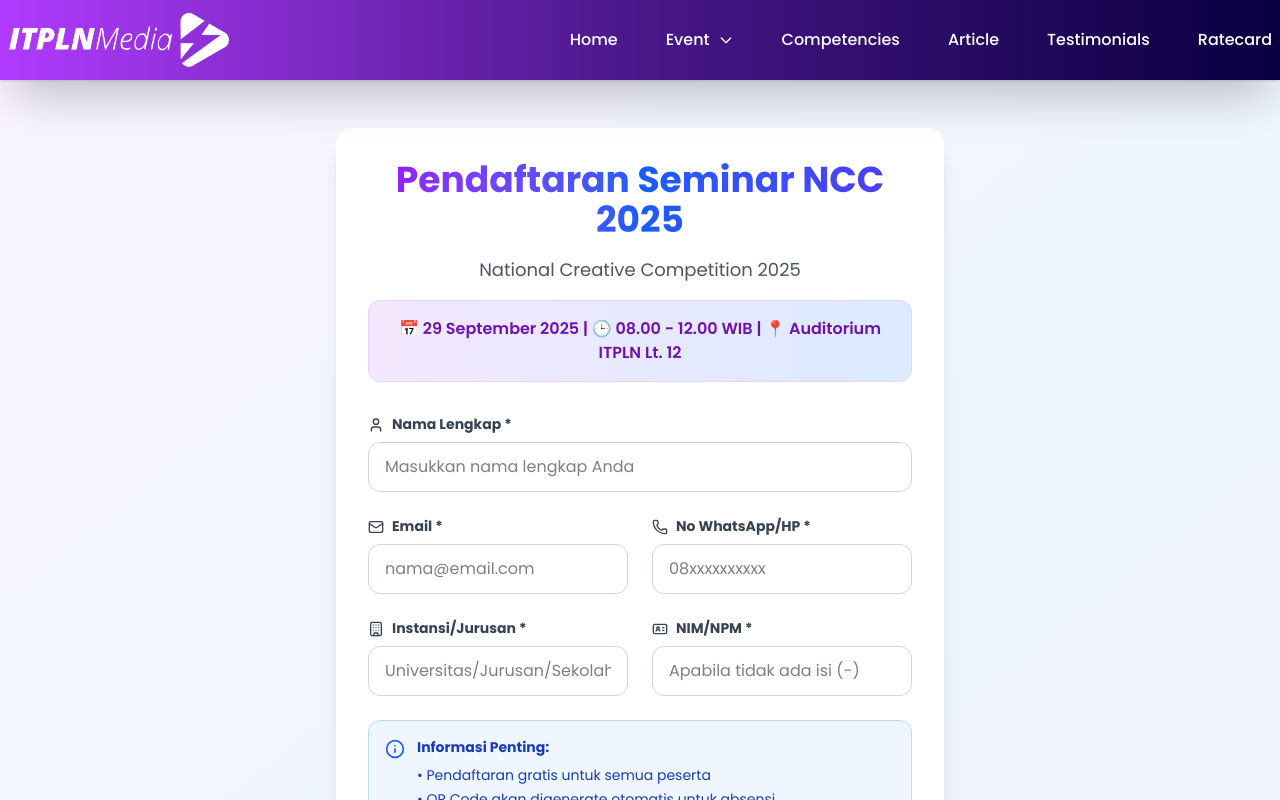
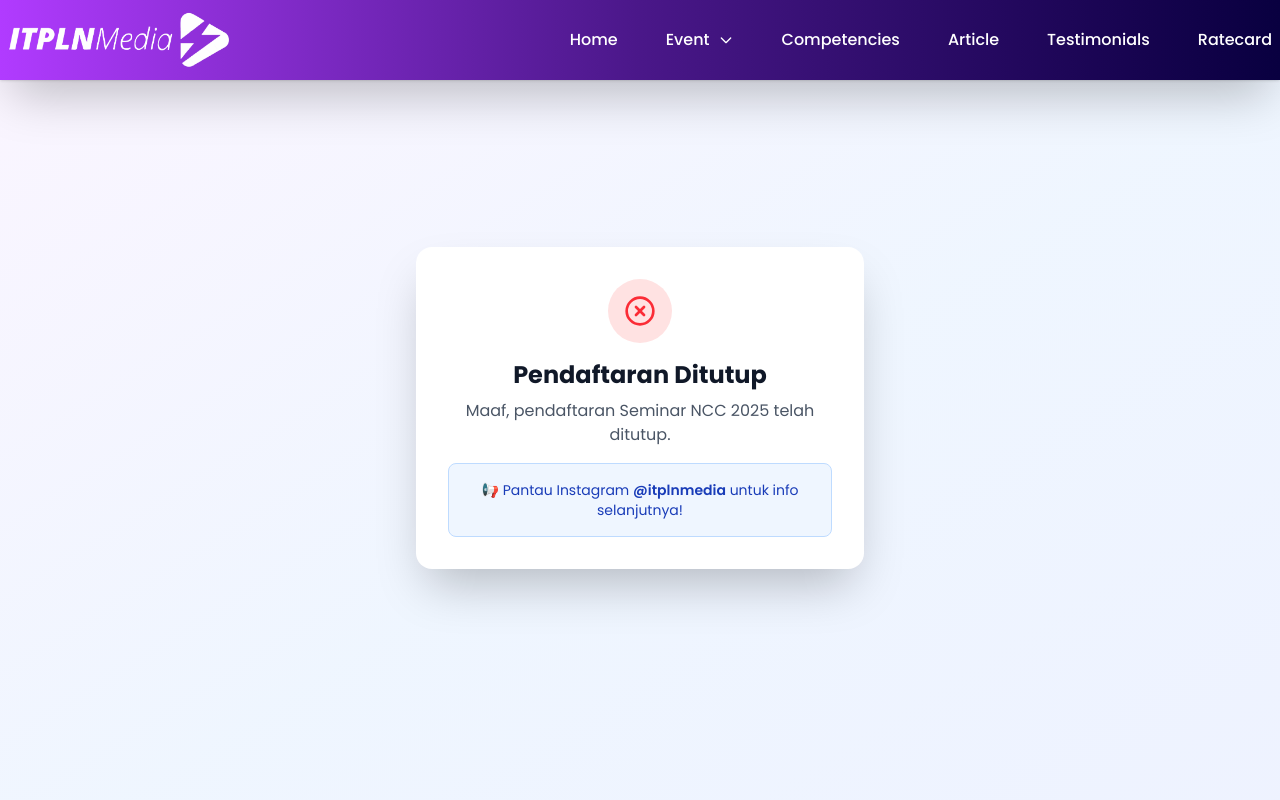
Before and after one commit to gaangsarr/website-itpln-media-vers01, a Next.js app: page /ncc/daftar-seminar in a window 1280 px wide. Shown: the top 800 px of the page. Built offline with nearby package versions, Linux system fonts and the light colour scheme.

Commit message:
tutup seminar

```diff
--- a/app/ncc/daftar-seminar/page.jsx
+++ b/app/ncc/daftar-seminar/page.jsx
@@ -17,7 +17,6 @@ import {
   Download,
 } from "lucide-react";
 
-// Toast Notification Component
 const Toast = ({ message, type, isVisible, onClose }) => {
   useEffect(() => {
     if (isVisible) {
@@ -280,7 +279,7 @@ const useToast = () => {
 
 const SeminarRegistrationForm = () => {
   // Status pendaftaran - ubah ke true untuk membuka pendaftaran
-  const PENDAFTARAN_DIBUKA = true;
+  const PENDAFTARAN_DIBUKA = false;
 
   const [isSubmitting, setIsSubmitting] = useState(false);
   const [showSuccessModal, setShowSuccessModal] = useState(false);
@@ -297,7 +296,7 @@ const SeminarRegistrationForm = () => {
   // Gunakan hook toast
   const { toast, showToast, hideToast } = useToast();
 
-  // URL Google Apps Script (ganti dengan URL script Anda)
+  // URL Google Apps Script
   const SCRIPT_URL =
     "https://script.google.com/macros/s/AKfycby_gQ27aTY_TIPZLtkgiQSqn-iW1F-lSrHprr95xAwlvseop6A-QGHMgDPGp-p1yGljlw/exec";
 
```
